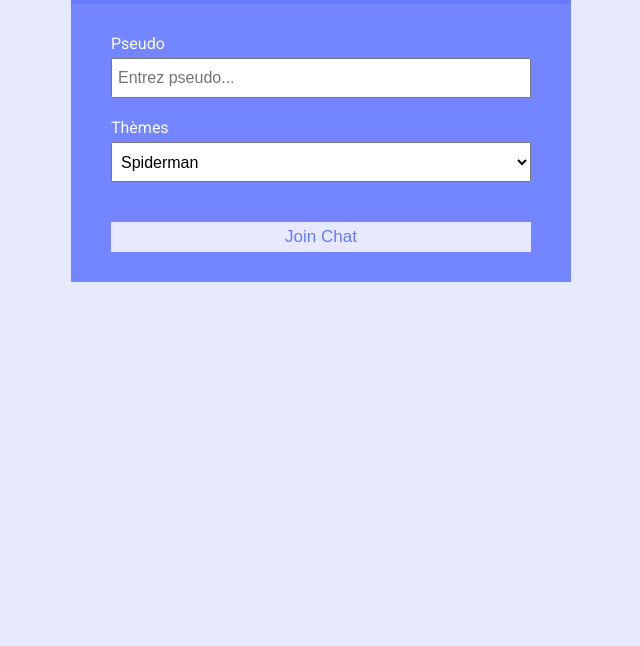
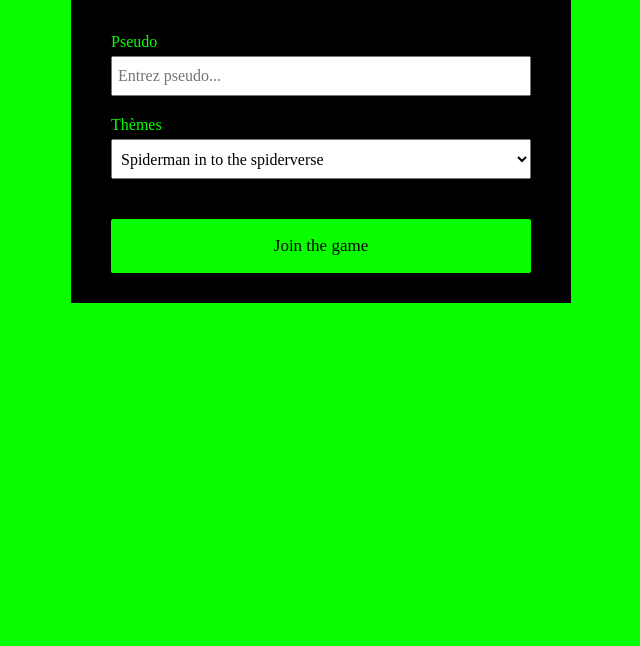
Before and after one commit to IIM-Creative-Technology/Canaries, a website: page iim-nodejs/public/index.html in a window 1280 px wide. Shown: the part 154-800 px from the top of the page, without its empty margins (319-959 px from the left). Drawn offline with Linux system fonts and the light colour scheme; a web font is replaced by a local one.

Commit message:
:lipstick: css modif

```diff
--- a/iim-nodejs/public/css/style.css
+++ b/iim-nodejs/public/css/style.css
@@ -1,17 +1,18 @@
 @import url('https://fonts.googleapis.com/css?family=Roboto&display=swap');
 
 :root {
-	--dark-color-a: #667aff;
-	--dark-color-b: #7386ff;
-	--light-color: #e6e9ff;
-	--success-color: #5cb85c;
-	--error-color: #d9534f;
+	--dark-color-a: #000000;
+	--dark-color-b: #000000;
+	--light-color: #09ff00;
+	--success-color: #ff00f7;
+	--error-color: #ff0800;
 }
 
 * {
 	box-sizing: border-box;
 	margin: 0;
 	padding: 0;
+	font-family: lores-12;
 }
 
 body {
@@ -36,6 +37,7 @@
 	color: var(--dark-color-a);
 	border: 0;
 	font-size: 17px;
+	border-radius: 2px;
 }
 
 /* Chat Page */
@@ -59,6 +61,7 @@
 	display: flex;
 	align-items: center;
 	justify-content: space-between;
+	font-family: lores-12;
 }
 
 .chat-main {
@@ -123,6 +126,8 @@
 .chat-form-container {
 	padding: 20px 30px;
 	background-color: var(--dark-color-a);
+	display: flex;
+	justify-content: center;
 }
 
 .chat-form-container form {
@@ -132,7 +137,6 @@
 .chat-form-container input[type='text'] {
 	font-size: 16px;
 	padding: 5px;
-	height: 40px;
 	flex: 1;
 }
 
@@ -149,11 +153,13 @@
 	background: var(--dark-color-a);
 	border-top-left-radius: 5px;
 	border-top-right-radius: 5px;
+	color: var(--light-color);
 }
 
 .join-main {
 	padding: 30px 40px;
 	background: var(--dark-color-b);
+
 }
 
 .join-main p {
@@ -167,6 +173,7 @@
 .join-main label {
 	display: block;
 	margin-bottom: 5px;
+	color: var(--light-color);
 }
 
 .join-main input[type='text'] {
@@ -174,6 +181,7 @@
 	padding: 5px;
 	height: 40px;
 	width: 100%;
+
 }
 
 .join-main select {
@@ -186,6 +194,7 @@
 .join-main .btn {
 	margin-top: 20px;
 	width: 100%;
+	padding: 4% 4%;
 }
 
 @media (max-width: 700px) {
--- a/iim-nodejs/public/index.html
+++ b/iim-nodejs/public/index.html
@@ -10,12 +10,13 @@
     integrity="sha256-mmgLkCYLUQbXn0B1SRqzHar6dCnv9oZFPEC1g1cwlkk="
     crossorigin="anonymous"/>
     <link rel="stylesheet" href="css/style.css" />
+    <link rel="stylesheet" href="https://use.typekit.net/jmi5kfn.css">
     <title>Document</title>
 </head>
 <body>
     <div class="join-container">
         <header class="join-header">
-            <h1><i class="fas fa-smile"></i> ChatBox</h1>
+            <h1>CANARIES GAME</h1>
         </header>
         <main class="join-main">
             <form action="chat.html">
@@ -26,15 +27,17 @@
                 <div class="form-control">
                     <label for="room">Thèmes</label>
                     <select name="room" id="room">
-                        <option value="Spiderman">Spiderman</option>
-                        <option value="Titanic">Titanic</option>
+                        <option value="Spiderman">Spiderman in to the spiderverse</option>
+                        <option value="Inception">Inception</option>
+                        <option value="Interstellar">Interstellar</option>
+                        <option value="Big Bang Theorie">Big Bang Theorie</option>
                         <option value="Intouchables">Intouchables</option>
                         <option value="Harry Potter">Harry Potter</option>
                         <option value="Star Wars">Star Wars</option>
                         <option value="Avengers">Avengers</option>
                     </select>
                 </div>
-                <button type="submit" class="btn">Join Chat</button>
+                <button type="submit" class="btn">Join the game</button>
             </form>
         </main>
     </div>
```
Also changed, not shown: iim-nodejs/public/chat.html (+3 -2 lines).
